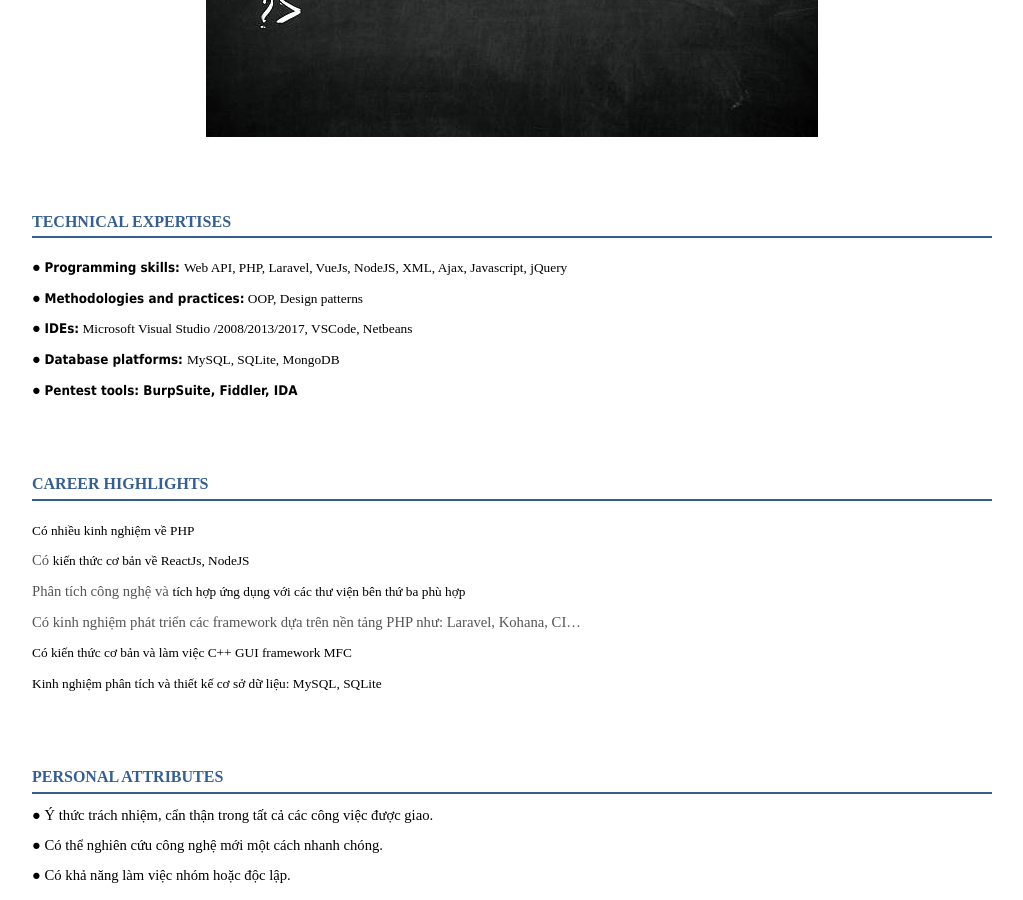
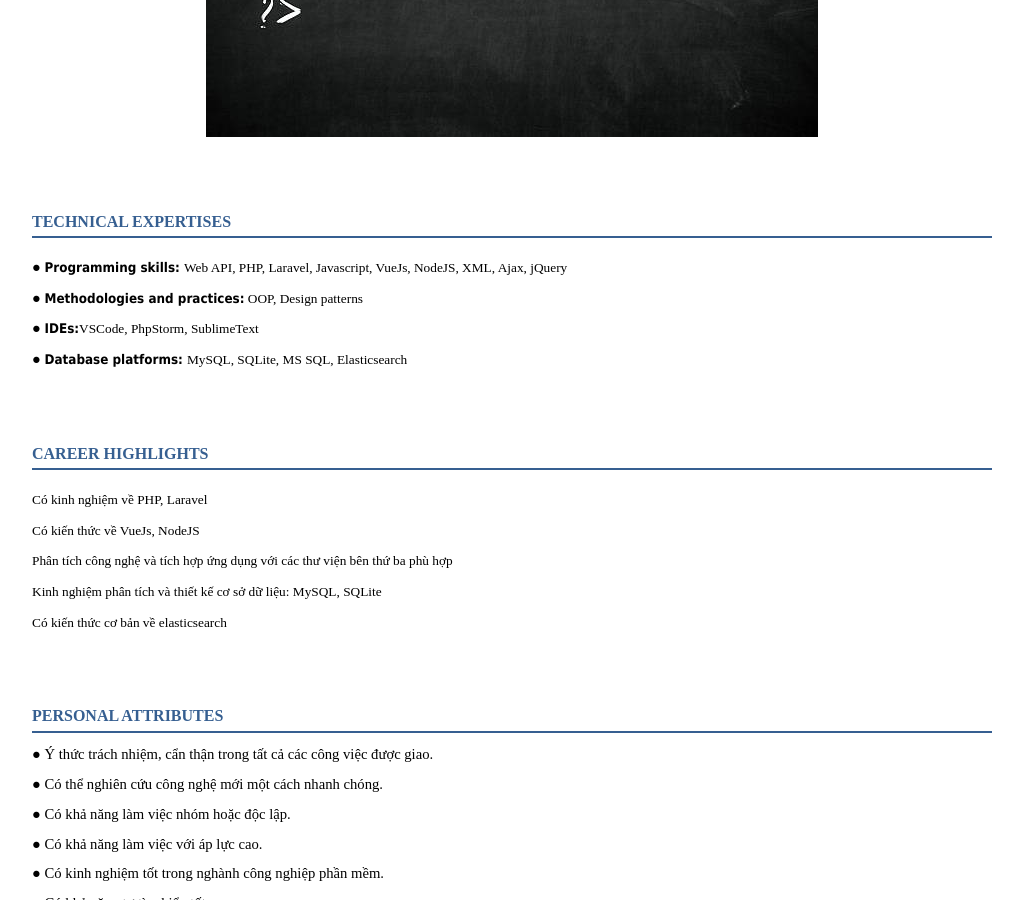
Before and after one commit to hoangphuong-dev/hoangphuong-dev.github.io, a Jekyll site: the page built from index.html, in a window 1280 px wide and 900 px high, scrolled down 1325 px. Shown: the whole window, without its empty margins (128-1151 px from the left). Built offline with Jekyll 4.4.1, drawn with Linux system fonts in a browser that asks for light colours; some web fonts are replaced.

Commit message:
Phuong updated

```diff
--- a/_includes/about.html
+++ b/_includes/about.html
@@ -7,27 +7,24 @@
 <div id="contents">
     <h1 class="c29"><span class="c19 c38">TECHNICAL EXPERTISES</span></h1>
     <ul class="c6 lst-kix_list_4-0">
-        <li class="c12"><span class="c9">Programming skills: </span> <span class="c0"> Web API, PHP, Laravel, VueJs, NodeJS, XML, Ajax, Javascript, jQuery</span></li>
+        <li class="c12"><span class="c9">Programming skills: </span> <span class="c0"> Web API, PHP, Laravel, Javascript, VueJs, NodeJS, XML, Ajax, jQuery</span></li>
     </ul>
     <ul class="c6 lst-kix_list_6-1 start">
         <li class="c12"><span class="c9">Methodologies and practices:</span><span class="c0"> OOP, Design patterns</span></li>
     </ul>
     <ul class="c6 lst-kix_list_7-1 start">
-        <li class="c12"><span class="c9">IDEs:</span><span class="c0"> Microsoft Visual Studio /2008/2013/2017, VSCode, Netbeans</span></li>
+        <li class="c12"><span class="c9">IDEs:</span><span class="c0">VSCode, PhpStorm, SublimeText</span></li>
     </ul>
     <ul class="c6 lst-kix_list_4-1 start">
-        <li class="c14 c16"><span class="c9">Database platforms: </span><span class="c0">MySQL, SQLite, MongoDB</span></li>
+        <li class="c14 c16"><span class="c9">Database platforms: </span><span class="c0">MySQL, SQLite, MS SQL, Elasticsearch</span></li>
     </ul>
-    <ul class="c6 lst-kix_list_19-0 start">
-        <li class="c16 c14"><span class="c9">Pentest tools: BurpSuite, Fiddler, IDA        </span></li>
-    </ul>
+
     <h1 class="c29"><span class="c19 c38">CAREER HIGHLIGHTS</span></h1>
-    <p class="c21"><span class="c0">Có nhiều kinh nghiệm về PHP</span></p>
-    <p class="c21"><span>Có </span><span class="c0">kiến thức cơ bản về ReactJs, NodeJS</span></p>
-    <p class="c21"><span>Phân tích công nghệ và </span><span class="c0">tích hợp ứng dụng với các thư viện bên thứ ba phù hợp</span></p>
-    <p class="c21"><span>Có kinh nghiệm phát triển các framework dựa trên nền tảng PHP như: Laravel, Kohana, CI…</span></p>
-    <p class="c21"><span class="c0">Có kiến thức cơ bản và làm việc C++ GUI framework MFC</span></p>
+    <p class="c21"><span class="c0">Có kinh nghiệm về PHP, Laravel</span></p>
+    <p class="c21"><span class="c0">Có kiến thức về  VueJs, NodeJS</span></p>
+    <p class="c21"><span class="c0">Phân tích công nghệ và tích hợp ứng dụng với các thư viện bên thứ ba phù hợp</span></p>
     <p class="c21"><span class="c0">Kinh nghiệm phân tích và thiết kế cơ sở dữ liệu: MySQL, SQLite</span></p>
+    <p class="c21"><span class="c0">Có kiến thức cơ bản về  elasticsearch</span></p>
     <h1 class="c29"><span class="c19 c38"> PERSONAL ATTRIBUTES</span></h1>
     <ul class="c6 lst-kix_list_4-0">
         <li class="c5"><span class="c34">Ý thức trách nhiệm, cẩn thận trong tất cả các công việc được giao.</span></li>
```
